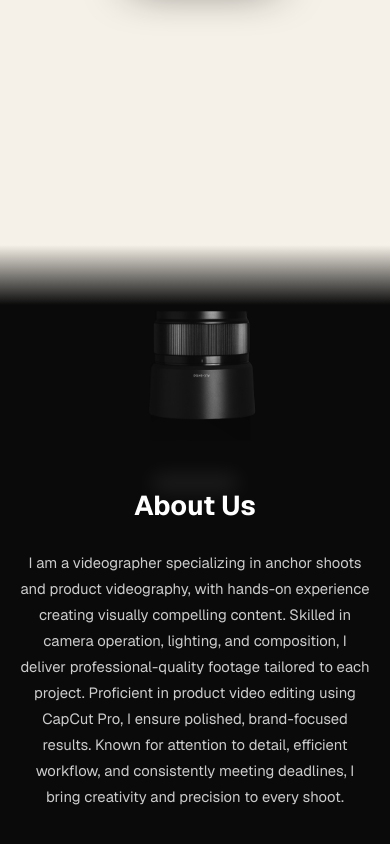
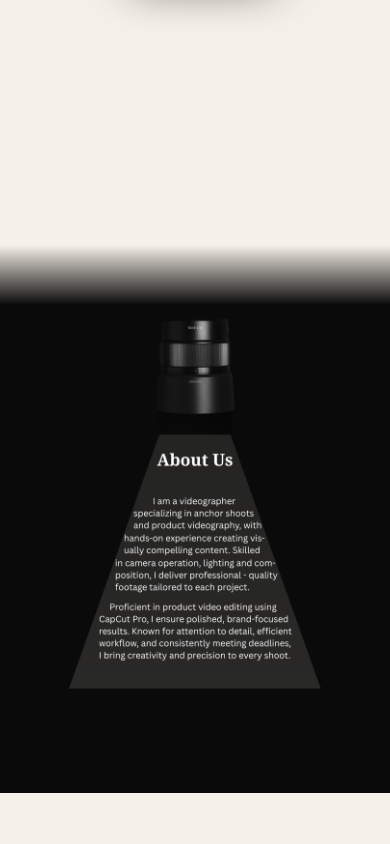
Before and after one commit to JashDolar09/Risky_Portfolio, a Next.js app: page / in a window 390 px wide. Shown: the part 599-1443 px from the top of the page. After the commit the page ends 1392 px from the top, so only its background shows below. Built offline with nearby package versions, Linux system fonts and the light colour scheme.

Commit message:
3rd Commit about_section_mobile

```diff
--- a/src/components/AboutSection.module.css
+++ b/src/components/AboutSection.module.css
@@ -41,7 +41,7 @@
 }
 
 /* ==========================================================================
-   MOBILE VIEW (default) — Camera + beam + text
+   MOBILE VIEW (default) — Single full floating image
    ========================================================================== */
 
 .mobileView {
@@ -49,78 +49,22 @@
   flex-direction: column;
   align-items: center;
   width: 100%;
+  position: relative;
+  aspect-ratio: 4 / 5; /* Adjusted for mobile portrait flow */
+  padding: 1.5rem;
 }
 
-.cameraContainer {
-  position: relative;
-  width: 100%;
-  display: flex;
-  flex-direction: column;
-  align-items: center;
-  padding: 1rem 0;
+.mobileFloatWrapper {
+  position: absolute;
+  top: 1.5rem;
+  left: 1.5rem;
+  right: 1.5rem;
+  bottom: 0;
 }
 
-.cameraWrapper {
-  width: clamp(220px, 75vw, 360px);
-  display: flex;
-  justify-content: center;
-}
-
-.cameraImage {
-  width: 100%;
-  height: auto;
+.mobileFullImage {
   object-fit: contain;
-}
-
-.shadow {
-  width: clamp(80px, 22vw, 130px);
-  height: 14px;
-  background: rgba(255, 255, 255, 0.1);
-  border-radius: 9999px;
-  filter: blur(10px);
-  margin: -10px auto 0;
-}
-
-.contentContainer {
-  position: relative;
-  width: 100%;
-  display: flex;
-  flex-direction: column;
-  align-items: center;
-  padding-bottom: 4rem;
-  margin-top: -20px;
-}
-
-/* Removed glow per user request */
-
-.beamBackground {
-  position: absolute;
-  top: 0;
-  left: 0;
-  right: 0;
-  bottom: 0;
-  background: rgba(35, 35, 35, 0.97);
-  clip-path: polygon(25% 0%, 75% 0%, 100% 100%, 0% 100%);
-  z-index: -1;
-}
-
-.heading {
-  font-size: clamp(26px, 7vw, 36px);
-  font-weight: 700;
-  color: #ffffff;
-  text-align: center;
-  margin-bottom: 1.5rem;
-  z-index: 1;
-}
-
-.description {
-  font-size: clamp(13px, 3.8vw, 16px);
-  color: #cccccc;
-  text-align: center;
-  line-height: 1.75;
-  padding: 0 clamp(16px, 5vw, 28px);
-  max-width: 700px;
-  z-index: 1;
+  object-position: center;
 }
 
 /* ==========================================================================
--- a/src/components/AboutSection.tsx
+++ b/src/components/AboutSection.tsx
@@ -45,33 +45,21 @@ const AboutSection: React.FC = () => {
         </motion.div>
       </div>
 
-      {/* MOBILE: Camera + beam + text */}
+      {/* MOBILE: Single full image for small screens */}
       <div className={styles.mobileView}>
-        <div className={styles.cameraContainer}>
         <motion.div
           animate={shouldReduceMotion ? {} : floatingAnimation}
           transition={shouldReduceMotion ? {} : floatingTransition}
-            className={styles.cameraWrapper}
+          className={styles.mobileFloatWrapper}
         >
           <Image
-              src="/hero/camera_about_mobile.png"
-              alt="Sony Professional Camera"
-              width={900}
-              height={900}
-              className={styles.cameraImage}
+            src="/hero/about_us_mobile.png"
+            alt="About Rishi Rajput Mobile"
+            fill
+            className={styles.mobileFullImage}
             priority
           />
         </motion.div>
-          <div className={styles.shadow} aria-hidden="true" />
-        </div>
-
-        <div className={styles.contentContainer}>
-          <div className={styles.beamBackground} />
-          <h2 className={styles.heading}>About Us</h2>
-          <p className={styles.description}>
-            I am a videographer specializing in anchor shoots and product videography, with hands-on experience creating visually compelling content. Skilled in camera operation, lighting, and composition, I deliver professional-quality footage tailored to each project. Proficient in product video editing using CapCut Pro, I ensure polished, brand-focused results. Known for attention to detail, efficient workflow, and consistently meeting deadlines, I bring creativity and precision to every shoot.
-          </p>
-        </div>
       </div>
     </section>
   );
--- /dev/null
+++ b/src/components/SkillSection.tsx
@@ -0,0 +1,201 @@
+"use client";
+
+import React, { useState, useRef, useEffect } from 'react';
+import { motion, useAnimation, PanInfo } from 'framer-motion';
+import styles from './SkillSection.module.css';
+
+/**
+ * Skill data based on user input.
+ */
+const SKILLS_DATA = [
+  {
+    category: "PRODUCT SHOOT :",
+    skills: [
+      "Product Lighting Techniques",
+      "E-commerce Product Videography",
+      "Creative Product Composition",
+      "Brand-Focused Visual Styling"
+    ]
+  },
+  {
+    category: "VIDEOGRAPHY :",
+    skills: [
+      "Anchor Shoot Production",
+      "Camera Handling & Framing",
+      "Shot Planning & Storyboarding",
+      "Cinematic Video Shooting"
+    ]
+  },
+  {
+    category: "PHOTOGRAPHY :",
+    skills: [
+      "Product Photography",
+      "Lighting & Composition",
+      "Detail-Oriented Shooting",
+      "Background & Setup Styling"
+    ]
+  },
+  {
+    category: "CAPCUT PRO EDITING :",
+    skills: [
+      "Short-Form Video Editing (Reels/Shorts)",
+      "Color Correction & Basic Grading",
+      "Smooth Transitions & Effects",
+      "Audio Sync & Basic Sound Design"
+    ]
+  },
+  {
+    category: "BRAND COLLABORATION & CONTENT :",
+    skills: [
+      "Brand Collaboration Handling",
+      "Social Media Content Creation",
+      "Daily Content Uploading (Instagram & Facebook)",
+      "Audience-Focused Content Strategy"
+    ]
+  },
+  {
+    category: "LIGHTING & SETUP :",
+    skills: [
+      "Studio Lighting Setup",
+      "3-Point Lighting",
+      "Product Lighting Control",
+      "Shadow & Reflection Management"
+    ]
+  },
+  {
+    category: "SOCIAL MEDIA MANAGEMENT :",
+    skills: [
+      "Instagram Reels Optimization",
+      "Facebook Video Publishing",
+      "Content Scheduling",
+      "Hashtag & Caption Strategy"
+    ]
+  },
+  {
+    category: "POST-PRODUCTION :",
+    skills: [
+      "Video Post-Production Workflow",
+      "Clip Selection & Sequencing",
+      "Basic Color Grading",
+      "Export Optimization for Social Media"
+    ]
+  },
+  {
+    category: "PRE-PRODUCTION :",
+    skills: [
+      "Concept Planning",
+      "Script Understanding for Anchor Shoots",
+      "Shot List Creation",
+      "Location Setup Planning"
+    ]
+  }
+];
+
+const SkillSection: React.FC = () => {
+  const [currentIndex, setCurrentIndex] = useState(1); // Start from the second card (index 1) for better visual balance
+  const [dragOffset, setDragOffset] = useState(0);
+  const containerRef = useRef<HTMLDivElement>(null);
+  const controls = useAnimation();
+
+  // Navigation handlers
+  const handlePrev = () => {
+    if (currentIndex > 0) {
+      setCurrentIndex(prev => prev - 1);
+    }
+  };
+
+  const handleNext = () => {
+    if (currentIndex < SKILLS_DATA.length - 1) {
+      setCurrentIndex(prev => prev + 1);
+    }
+  };
+
+  // Touch Swipe behavior using Framer Motion
+  const onDragEnd = (event: MouseEvent | TouchEvent | PointerEvent, info: PanInfo) => {
+    const threshold = 50; // pixels to trigger a change
+    if (info.offset.x > threshold && currentIndex > 0) {
+      setCurrentIndex(prev => prev - 1);
+    } else if (info.offset.x < -threshold && currentIndex < SKILLS_DATA.length - 1) {
+      setCurrentIndex(prev => prev + 1);
+    }
+    setDragOffset(0);
+  };
+
+  return (
+    <section id="skills" className={styles.section}>
+      <h2 className={styles.title}>Skill</h2>
+
+      {/* Main Carousel Container */}
+      <div className={styles.carouselWrapper} ref={containerRef}>
+        {/* Desktop Navigation Buttons */}
+        <button
+          className={`${styles.navBtn} ${styles.prevBtn}`}
+          onClick={handlePrev}
+          disabled={currentIndex === 0}
+          aria-label="Previous Skill"
+        >
+          <svg viewBox="0 0 24 24" width="24" height="24">
+            <path d="M15.41 16.59L10.83 12l4.58-4.59L14 6l-6 6 6 6 1.41-1.41z" fill="currentColor"/>
+          </svg>
+        </button>
+
+        <button
+          className={`${styles.navBtn} ${styles.nextBtn}`}
+          onClick={handleNext}
+          disabled={currentIndex === SKILLS_DATA.length - 1}
+          aria-label="Next Skill"
+        >
+          <svg viewBox="0 0 24 24" width="24" height="24">
+            <path d="M8.59 16.59L13.17 12 8.59 7.41 10 6l6 6-6 6-1.41-1.41z" fill="currentColor"/>
+          </svg>
+        </button>
+
+        {/* Carousel Inner with Framer Motion */}
+        <motion.div
+           className={styles.carouselTrack}
+           drag="x"
+           dragConstraints={{ left: 0, right: 0 }}
+           onDragEnd={onDragEnd}
+           animate={{
+            x: `calc(50% - (var(--card-width) * ${currentIndex}) - (var(--card-gap) * ${currentIndex}) - (var(--card-width) / 2))`
+           }}
+           transition={{ type: "spring", stiffness: 300, damping: 30 }}
+        >
+          {SKILLS_DATA.map((item, index) => (
+            <motion.div
+              key={index}
+              className={`${styles.card} ${index === currentIndex ? styles.active : ""}`}
+              animate={{
+                scale: index === currentIndex ? 1.05 : 0.85,
+                opacity: Math.abs(index - currentIndex) <= 1 ? 1 : 0.4,
+                zIndex: index === currentIndex ? 10 : 1
+              }}
+              transition={{ duration: 0.4 }}
+            >
+              <div className={styles.cardContent}>
+                <h3 className={styles.cardCategory}>{item.category}</h3>
+                <ul className={styles.list}>
+                  {item.skills.map((skill, sIdx) => (
+                    <li key={sIdx} className={styles.listItem}>
+                      <span className={styles.bullet}>•</span> {skill}
+                    </li>
+                  ))}
+                </ul>
+              </div>
+            </motion.div>
+          ))}
+        </motion.div>
+      </div>
+
+      {/* Progress / Scroll Indicator */}
+      <div className={styles.indicatorContainer}>
+        <div
+          className={styles.progressBar}
+          style={{ width: `${((currentIndex + 1) / SKILLS_DATA.length) * 100}%` }}
+        />
+      </div>
+    </section>
+  );
+};
+
+export default SkillSection;
```
Lines whose indentation alone changed are shown as unchanged.
